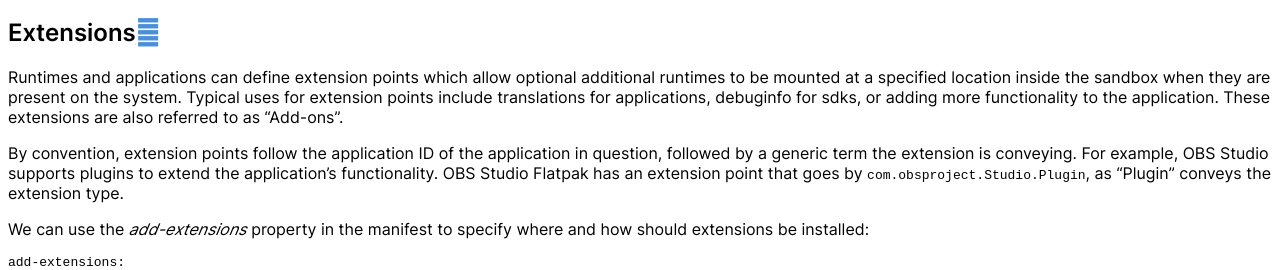
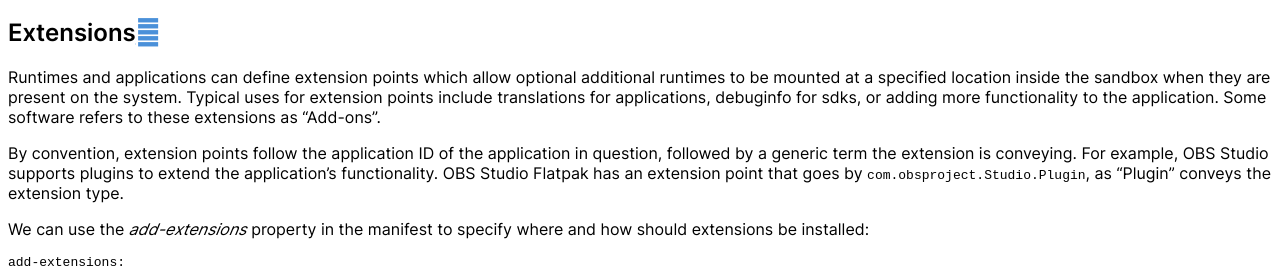
Before and after one commit to flatpak/flatpak-docs, a Sphinx documentation site: the page built from docs/dependencies.rst, in a window 1280 px wide and 900 px high, scrolled down 1693 px. Shown: the part 223-493 px from the top of the window. Built offline with Sphinx 7.4.7 and the Read the Docs theme 2.0.0, drawn with Linux system fonts in a browser that asks for light colours.

Commit message:
Better refer add-ons

```diff
--- a/docs/dependencies.rst
+++ b/docs/dependencies.rst
@@ -100,7 +100,7 @@ Runtimes and applications can define extension points which allow optional
 additional runtimes to be mounted at a specified location inside the sandbox
 when they are present on the system. Typical uses for extension points include
 translations for applications, debuginfo for sdks, or adding more functionality
-to the application. These extensions are also referred to as "Add-ons".
+to the application. Some software refers to these extensions as "Add-ons".
 
 By convention, extension points follow the application ID of the application in
 question, followed by a generic term the extension is conveying. For example,
```
